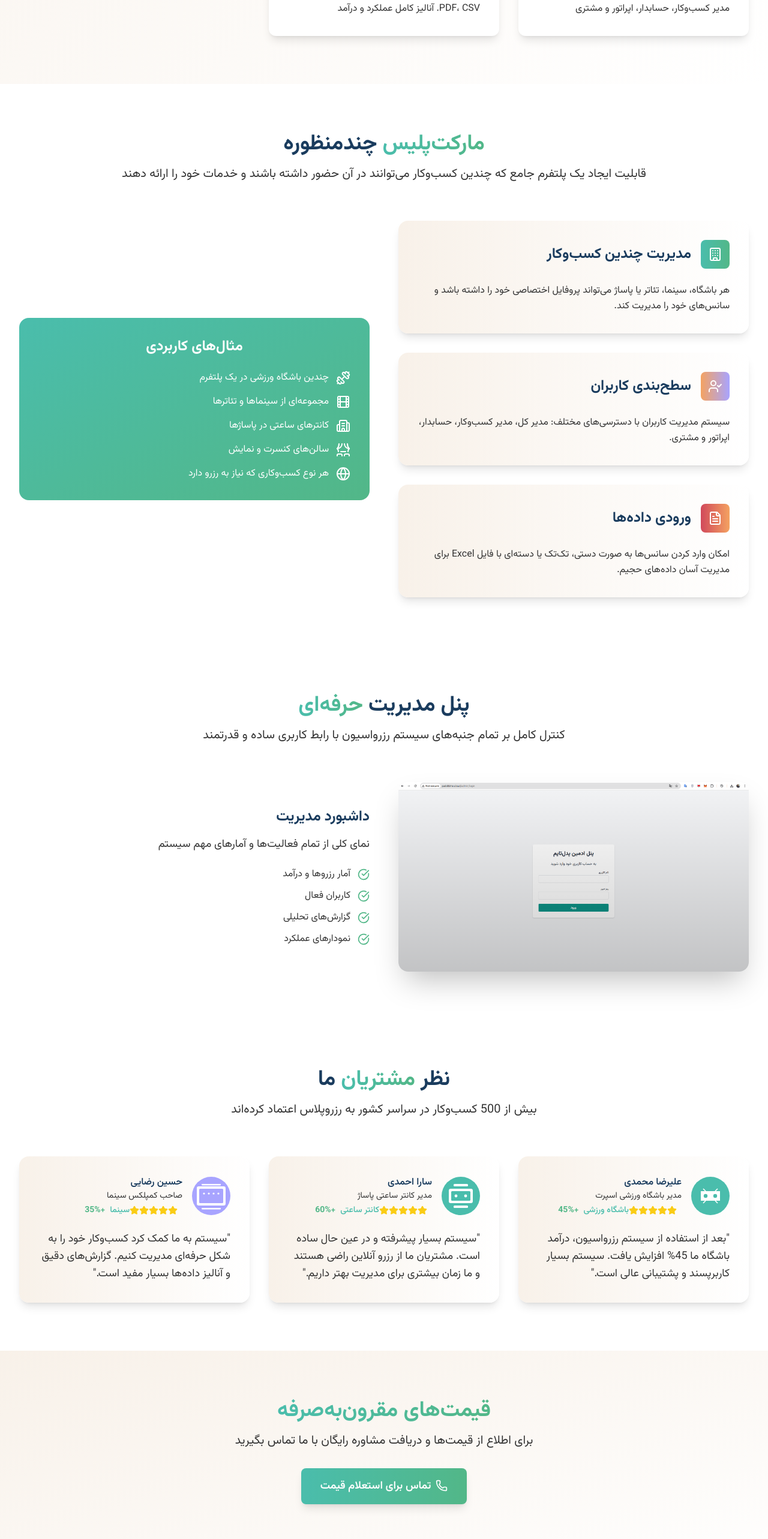
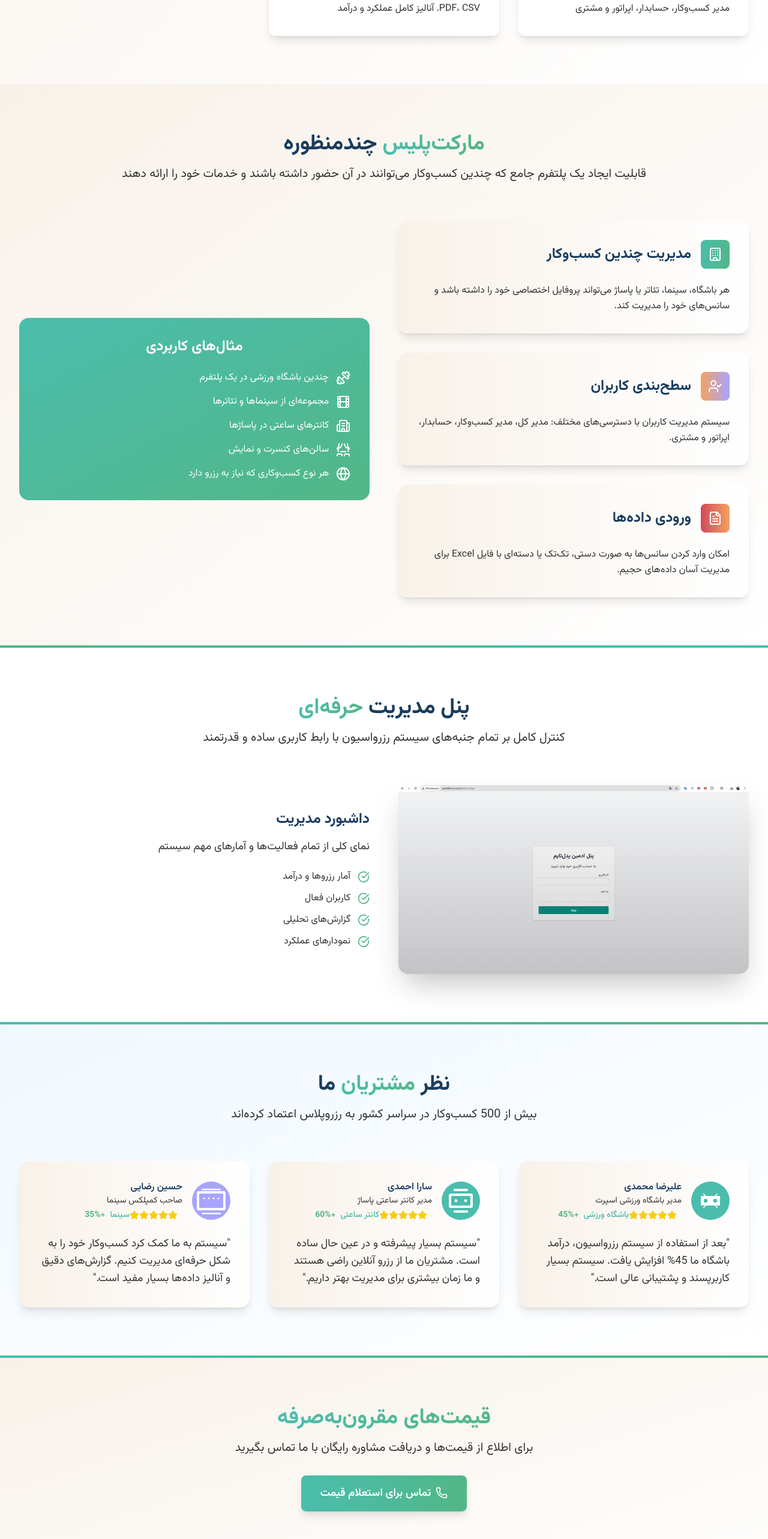
Before and after one commit to masihtehrani/reservation-platform, a Next.js app: page / in a window 1280 px wide. Shown: the part 2514-5080 px from the top of the page at 60% size. Built offline with nearby package versions, Linux system fonts and the light colour scheme.

Commit message:
Add visual separators and distinct backgrounds for each section

```diff
--- a/src/app/page.tsx
+++ b/src/app/page.tsx
@@ -371,7 +371,7 @@ export default function ReservationPlatform() {
       </section>
 
       {/* Marketplace Section */}
-      <section className="py-20 bg-white">
+      <section className="py-20 bg-gradient-to-br from-[#F8F1E9] to-white">
         <div className="max-w-7xl mx-auto px-4 sm:px-6 lg:px-8">
           <div className="text-center mb-16">
             <h2 className="text-3xl md:text-4xl font-bold text-[#1A3C5E] mb-4">
@@ -452,6 +452,9 @@ export default function ReservationPlatform() {
         </div>
       </section>
 
+      {/* Divider */}
+      <div className="h-1 bg-gradient-to-r from-[#52B788] to-[#4ABDAC]"></div>
+
       {/* Admin Panel Section */}
       <section id="admin-panel" className="py-20 bg-white">
         <div className="max-w-7xl mx-auto px-4 sm:px-6 lg:px-8">
@@ -506,8 +509,11 @@ export default function ReservationPlatform() {
         </div>
       </section>
 
+      {/* Divider */}
+      <div className="h-1 bg-gradient-to-r from-[#4ABDAC] to-[#52B788]"></div>
+
       {/* Testimonials Section */}
-      <section id="testimonials" className="py-20 bg-white">
+      <section id="testimonials" className="py-20 bg-gradient-to-br from-[#F0F8FF] to-white">
         <div className="max-w-7xl mx-auto px-4 sm:px-6 lg:px-8">
           <div className="text-center mb-16">
             <h2 className="text-3xl md:text-4xl font-bold text-[#1A3C5E] mb-4">
@@ -606,6 +612,9 @@ export default function ReservationPlatform() {
         </div>
       </section>
 
+      {/* Divider */}
+      <div className="h-1 bg-gradient-to-r from-[#4ABDAC] to-[#52B788]"></div>
+
       {/* Pricing Section */}
       <section id="pricing" className="py-20 bg-gradient-to-br from-[#F8F1E9] to-white">
         <div className="max-w-7xl mx-auto px-4 sm:px-6 lg:px-8">
@@ -627,6 +636,9 @@ export default function ReservationPlatform() {
           </div>
         </div>
       </section>
+
+      {/* Divider */}
+      <div className="h-1 bg-gradient-to-r from-[#52B788] to-[#4ABDAC]"></div>
 
       {/* CTA Section */}
       <section className="py-20 bg-gradient-to-r from-[#4ABDAC] to-[#52B788]">
@@ -655,6 +667,9 @@ export default function ReservationPlatform() {
           </div>
         </div>
       </section>
+
+      {/* Divider */}
+      <div className="h-1 bg-gradient-to-r from-[#4ABDAC] to-[#52B788]"></div>
 
       {/* Footer */}
       <footer id="contact" className="bg-[#1A3C5E] text-white py-12">
```
